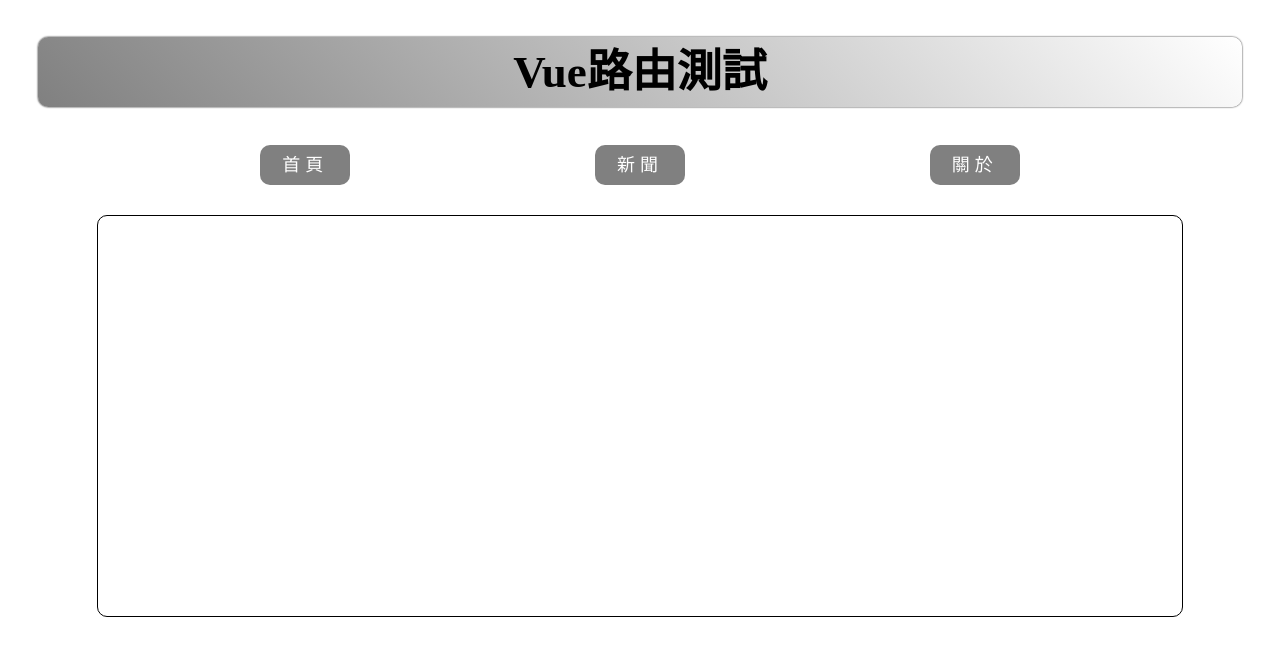
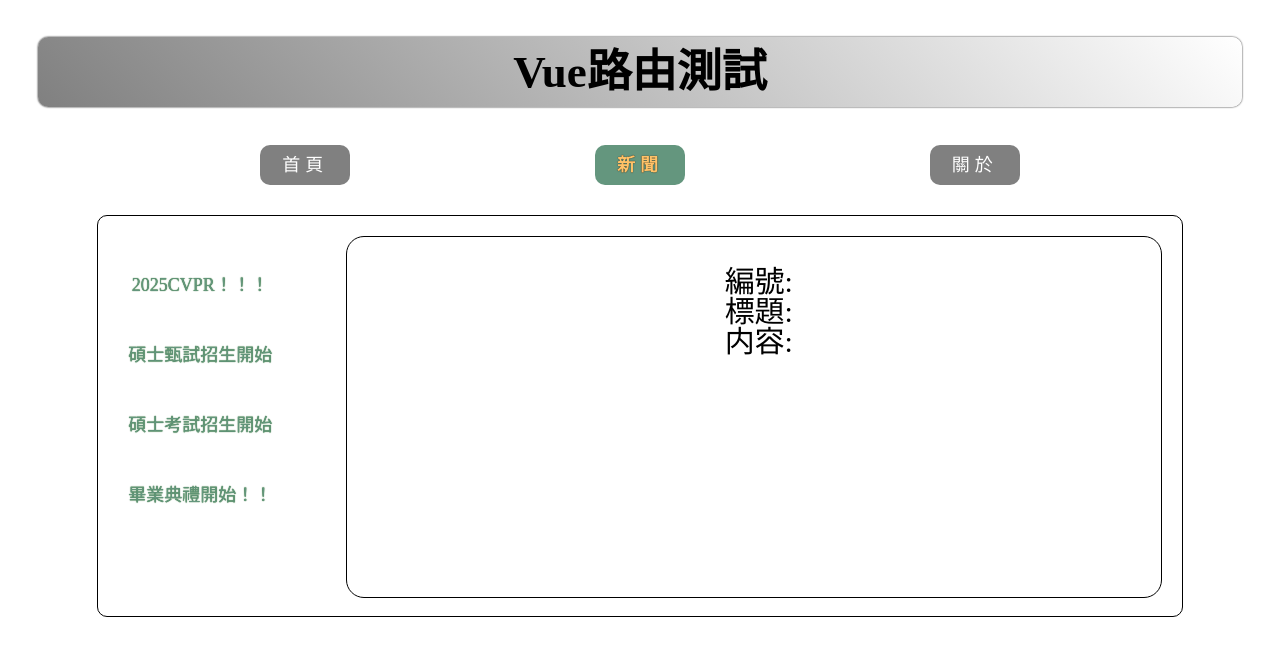
Before and after one commit to leo8799/vue_project_practice, a Vue app: page /news/detail in a window 1280 px wide. Before the commit this address had no page. Shown: the top 656 px of the page. Built offline with nearby package versions, Linux system fonts and the light colour scheme; the HTML template or start-up script is replaced by a standard one.

Commit message:
feat: add Detail.vue and use the query property to deliver the parameter
實現了嵌套路由並練習如何使用query傳遞參數

```diff
--- a/src/router/index.ts
+++ b/src/router/index.ts
@@ -6,6 +6,7 @@ import { createRouter, createWebHashHistory, createWebHistory } from "vue-router
 import Home from "@/view/Home.vue"
 import News from "@/view/News.vue"
 import About from "@/view/About.vue"
+import Detail from "@/view/Detail.vue";
 
 const router = createRouter({
   // 路由器的工作模式分爲history模式、hash模式
@@ -24,6 +25,13 @@ const router = createRouter({
       name: "News",
       path: "/news",
       component: News,
+      children:[
+        {
+          name:"Detail",
+          path:"detail",
+          component:Detail
+        }
+      ]
     },
     {
       name: "About",
--- /dev/null
+++ b/src/view/Detail.vue
@@ -0,0 +1,24 @@
+<template>
+  <ul class="news-list">
+    <li>編號:{{ query.id }}</li>
+    <li>標題:{{ query.title }}</li>
+    <li>内容:{{ query.content }}</li>
+  </ul>
+</template>
+
+<script setup lang="ts"  name="Detail">
+  import { toRefs } from 'vue';
+import { useRoute } from 'vue-router';
+  const route = useRoute()
+  const {query} = toRefs(route)
+</script>
+
+<style scoped>
+.news-list{
+  list-style: none;
+  padding-left: 20px;
+}
+.news-list>li{
+  line-height: 30px;
+}
+</style>
--- a/src/view/Home.vue
+++ b/src/view/Home.vue
@@ -2,7 +2,7 @@
   <div class="home">
     <!-- 路由組件一般放在view or pages文件夾裏面 -->
     <!-- 通過點擊導航而消失的組件，默認是被卸載的，需要的時候再去挂載 -->
-    <img src="http://www.atguigu.com/images/index_new/logo.png" alt="">
+    <img src="https://ncusec.ncu.edu.tw/ncu106/anniversary/assets/img/web_logo.gif" alt="">
   </div>
 </template>
 
--- a/src/view/News.vue
+++ b/src/view/News.vue
@@ -1,16 +1,55 @@
 <template>
   <div class="news">
+    <!-- 導航區 -->
     <ul>
-      <li><a href="">新聞001</a></li>
-      <li><a href="">新聞002</a></li>
-      <li><a href="">新聞003</a></li>
-      <li><a href="">新聞004</a></li>
+      <li v-for="news in newsList" :key="news.id">
+        <!-- 第一種寫法 -->
+        <!-- <RouterLink :to="`/news/detail?id=${news.id}&title=${news.title}&content=${news.content}`">{{ news.title }}</RouterLink> -->
+
+        <!-- 第二種寫法 -->
+        <!-- <RouterLink
+          :to="{
+            path:'/news/detail',
+            query:{
+              id:news.id,
+              title:news.title,
+              content:news.content
+            }
+          }"
+        >
+          {{ news.title }}
+        </RouterLink> -->
+
+        <!-- 第三種寫法 -->
+        <RouterLink
+          :to="{
+            name:'Detail',
+            query:{
+              id:news.id,
+              title:news.title,
+              content:news.content
+            }
+          }"
+        >
+          {{ news.title }}
+        </RouterLink>
+      </li>
     </ul>
+    <div class="news-content">
+      <RouterView></RouterView>
+    </div>
   </div>
 </template>
 
 <script setup lang="ts" name="News">
+  import { reactive } from 'vue';
 
+  const newsList = reactive([
+    {id: '001', title: '2025CVPR！！！', content: '資訊工程學院研究成果登上2025CVPR'},
+    {id: '002', title: '碩士甄試招生開始', content: '10/1號開始！'},
+    {id: '003', title: '碩士考試招生開始', content: '12/1號開始報名！'},
+    {id: '004', title: '畢業典禮開始！！', content: '畢業快樂！！！！'},
+  ])
 </script>
 
 <style scoped>
```
